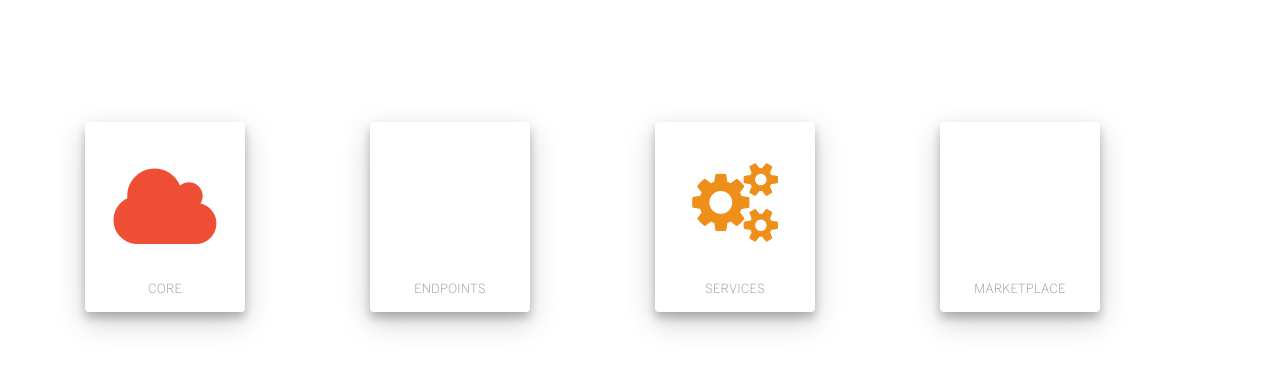
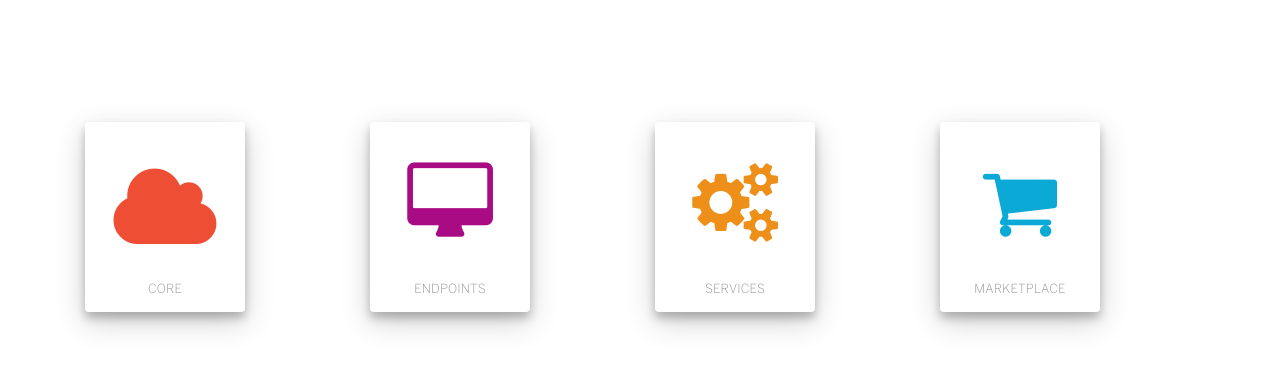
Before and after one commit to caleorourke/proof, a Jekyll site: the page built from catalog.html, in a window 1280 px wide. Shown: the top 370 px of the page. Built offline with Jekyll 4.4.1, drawn with Linux system fonts in a browser that asks for light colours; nearby versions of some CDN libraries; Markdown is read by kramdown in place of the engine named in the settings; the repository's description, which GitHub fills in, is left out.

Commit message:
Update catalog.html

```diff
--- a/_includes/partials/catalog.html
+++ b/_includes/partials/catalog.html
@@ -17,7 +17,7 @@
           <div>
             <span class="fa-stack icon-large">
               <i class="fa fa-circle fa-stack-2x icon-transparent shadow"></i>
-              <i class="fa fa-monitor fa-stack-1x icon-purple"></i>
+              <i class="fa fa-desktop fa-stack-1x icon-purple"></i>
               <h2 class="icon-caption u-text-center">Endpoints</h2>
             </span>
           </div>
@@ -37,7 +37,7 @@
           <div>
             <span class="fa-stack icon-large">
               <i class="fa fa-circle fa-stack-2x icon-transparent shadow"></i>
-              <i class="fa fa-cart fa-stack-1x icon-blue"></i>
+              <i class="fa fa-shopping-cart fa-stack-1x icon-blue"></i>
               <h2 class="icon-caption u-text-center">Marketplace</h2>
             </span>
           </div>
```
